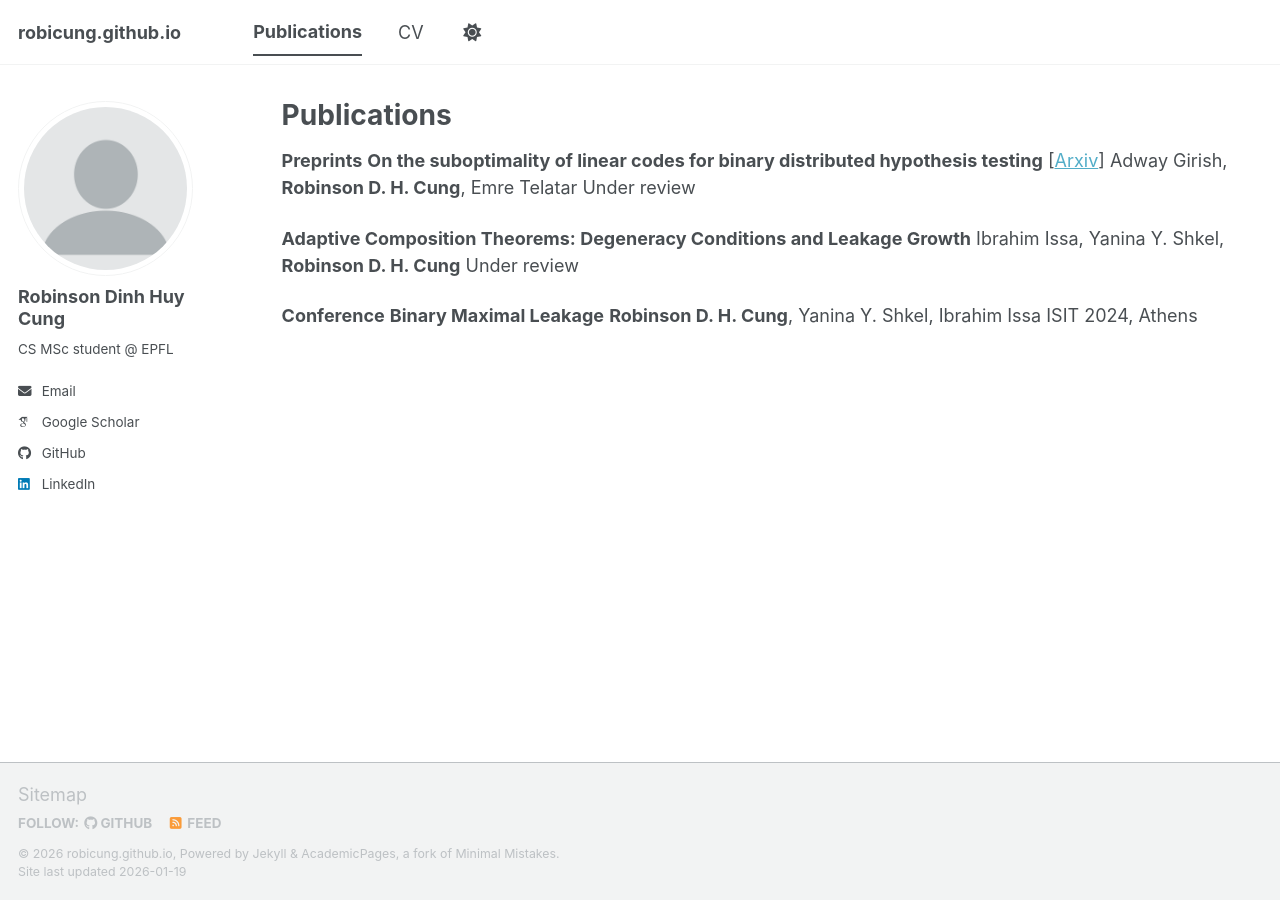
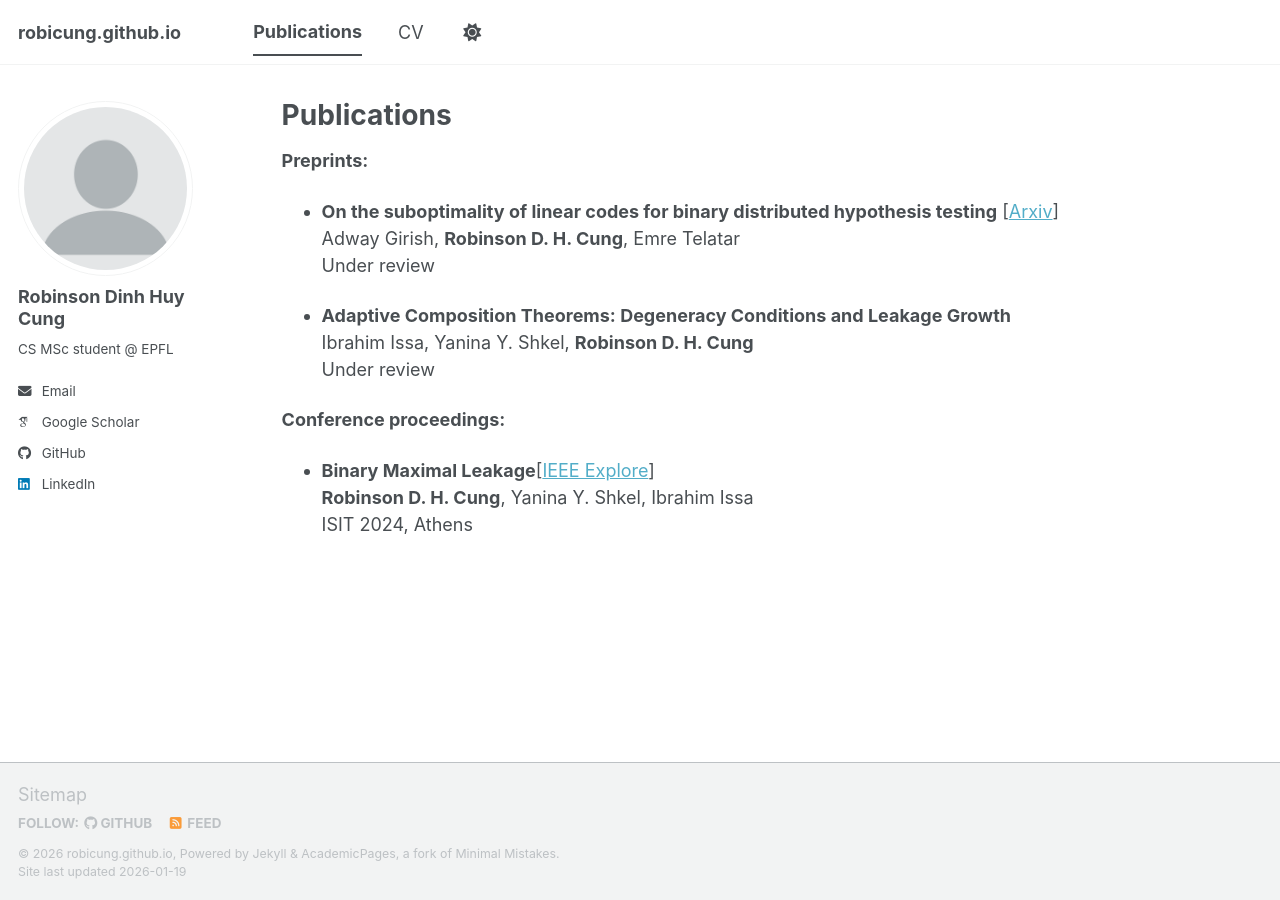
Before and after one commit to robicung/robicung.github.io, a Jekyll site: the page built from _pages/publications.md, in a window 1280 px wide. Built offline with Jekyll 4.4.1, drawn with Linux system fonts in a browser that asks for light colours; some web fonts are replaced; a script bundle is joined from its source files by our own code; library files that are not in the unit come from our copies.

Commit message:
Update publications format and add conference details
Reformatted publication entries and added conference proceedings section.

```diff
--- a/_pages/publications.md
+++ b/_pages/publications.md
@@ -5,16 +5,12 @@ permalink: /publications/
 author_profile: true
 ---
 
-**Preprints**
-**On the suboptimality of linear codes for binary distributed hypothesis testing** [[Arxiv](https://arxiv.org/abs/2601.10526)]
-Adway Girish, **Robinson D. H. Cung**, Emre Telatar
-Under review
+**Preprints:**
 
-**Adaptive Composition Theorems: Degeneracy Conditions and Leakage Growth**
-Ibrahim Issa, Yanina Y. Shkel, **Robinson D. H. Cung**
-Under review
+- **On the suboptimality of linear codes for binary distributed hypothesis testing** [[Arxiv](https://arxiv.org/abs/2601.10526)]<br>Adway Girish, **Robinson D. H. Cung**, Emre Telatar<br>Under review
 
-**Conference**
-**Binary Maximal Leakage**
-**Robinson D. H. Cung**, Yanina Y. Shkel, Ibrahim Issa
-ISIT 2024, Athens
+- **Adaptive Composition Theorems: Degeneracy Conditions and Leakage Growth**<br>Ibrahim Issa, Yanina Y. Shkel, **Robinson D. H. Cung**<br>Under review
+
+**Conference proceedings:**
+
+- **Binary Maximal Leakage**[[IEEE Explore](https://ieeexplore.ieee.org/document/10619387)]<br>**Robinson D. H. Cung**, Yanina Y. Shkel, Ibrahim Issa<br>ISIT 2024, Athens
```
